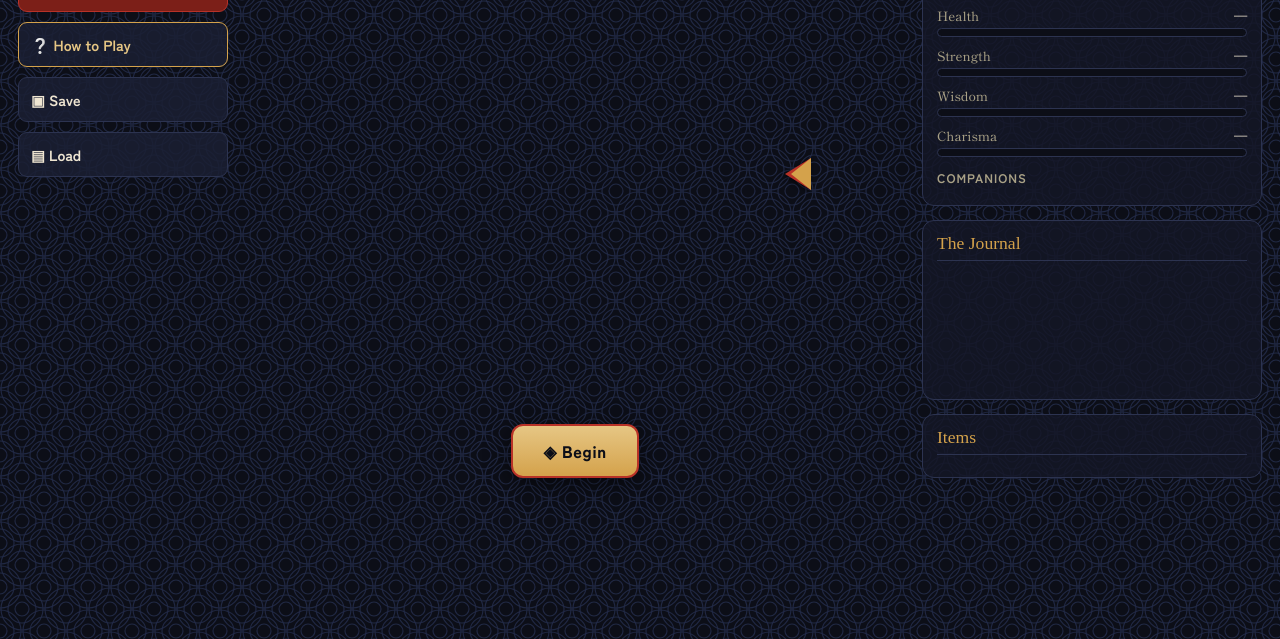
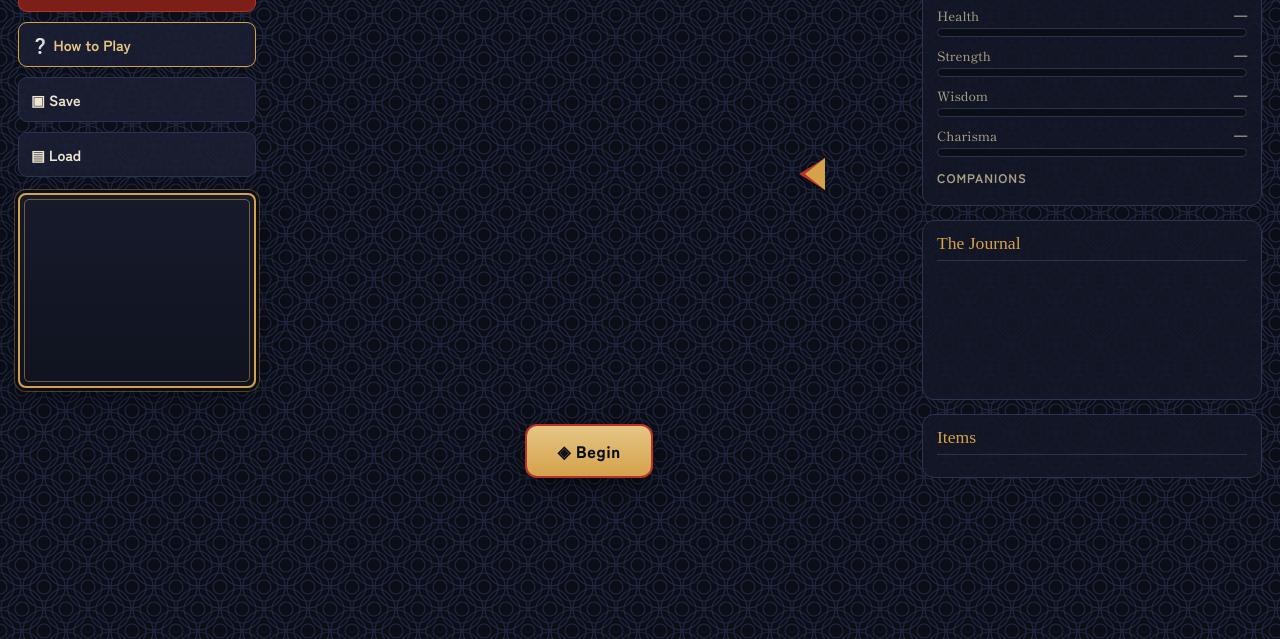
Before and after one commit to DavidRHF/Sengoku-Roulette, a plain HTML site: page index.html in a window 1280 px wide. Shown: the part 161-800 px from the top of the page. Drawn offline with Linux system fonts and the light colour scheme; a script that the page names is missing; a web font is replaced by a local one.

Commit message:
Add files via upload

```diff
--- a/css/styles.css
+++ b/css/styles.css
@@ -33,7 +33,7 @@ body{
 /* ---------------- layout ---------------- */
 .app{
   display:grid;
-  grid-template-columns:210px 1fr 340px;
+  grid-template-columns:238px 1fr 340px;
   gap:18px;
   padding:18px;
   min-height:100vh;
@@ -58,7 +58,21 @@ body{
 .ctl-crimson{background:var(--crimson-deep);border-color:var(--crimson);}
 .ctl-crimson:hover{background:var(--crimson);border-color:var(--gold-soft);}
 .ctl-gold{color:var(--gold-soft);border-color:var(--gold);}
-.left-note{font-size:.76rem;color:var(--paper-dim);line-height:1.5;padding:6px 4px;border-top:1px solid var(--line);margin-top:4px;}
+.left-note{display:none;}
+
+/* the illustrated journey scene, in an old lacquer-and-gold frame */
+.scene-frame{
+  margin-top:6px;position:relative;border-radius:8px;
+  padding:9px;background:
+    linear-gradient(180deg,#161a2b,#10131f);
+  border:2px solid var(--gold);
+  box-shadow:0 0 0 3px #0c0e17, 0 0 0 4px rgba(212,162,75,.35), var(--shadow);
+}
+.scene-frame::before{
+  content:"";position:absolute;inset:4px;border:1px solid rgba(212,162,75,.5);
+  border-radius:5px;pointer-events:none;
+}
+#scene-svg{display:block;width:100%;height:auto;border-radius:3px;}
 
 /* ---------------- center ---------------- */
 .col-center{display:flex;flex-direction:column;align-items:center;gap:4px;padding-top:6px;}
```
